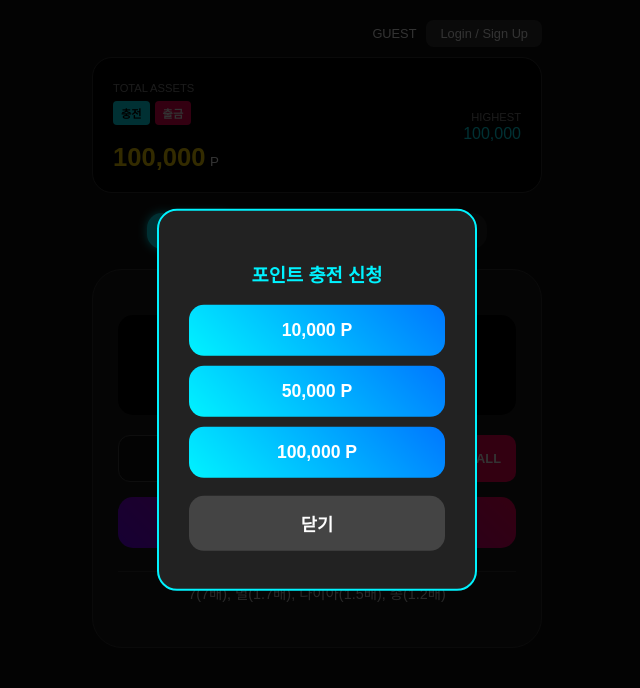
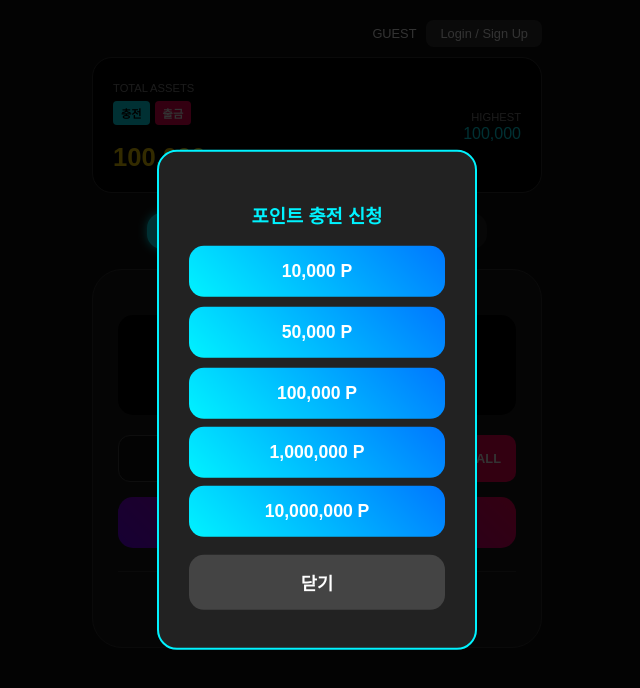
Before and after one commit to mingeon101/dobaksi, a plain HTML site: page index.html in a window 1280 px wide. Both pictures are taken after a click on the button "충전". Shown: the whole page, without its empty margins (323-963 px from the left). Drawn offline with Linux system fonts and the light colour scheme; no server answers.

Commit message:
Update index.html

```diff
--- a/index.html
+++ b/index.html
@@ -110,6 +110,8 @@
         <button class="main-btn btn-blue" style="margin-bottom:10px" onclick="requestCharge(10000)">10,000 P</button>
         <button class="main-btn btn-blue" style="margin-bottom:10px" onclick="requestCharge(50000)">50,000 P</button>
         <button class="main-btn btn-blue" onclick="requestCharge(100000)">100,000 P</button>
+        <button class="main-btn btn-blue" onclick="requestCharge(1000000)">1,000,000 P</button>
+        <button class="main-btn btn-blue" onclick="requestCharge(10000000)">10,000,000 P</button>
         <button class="main-btn btn-grey" onclick="closeAllModals()" style="margin-top: 10px;">닫기</button>
     </div>
 
```
